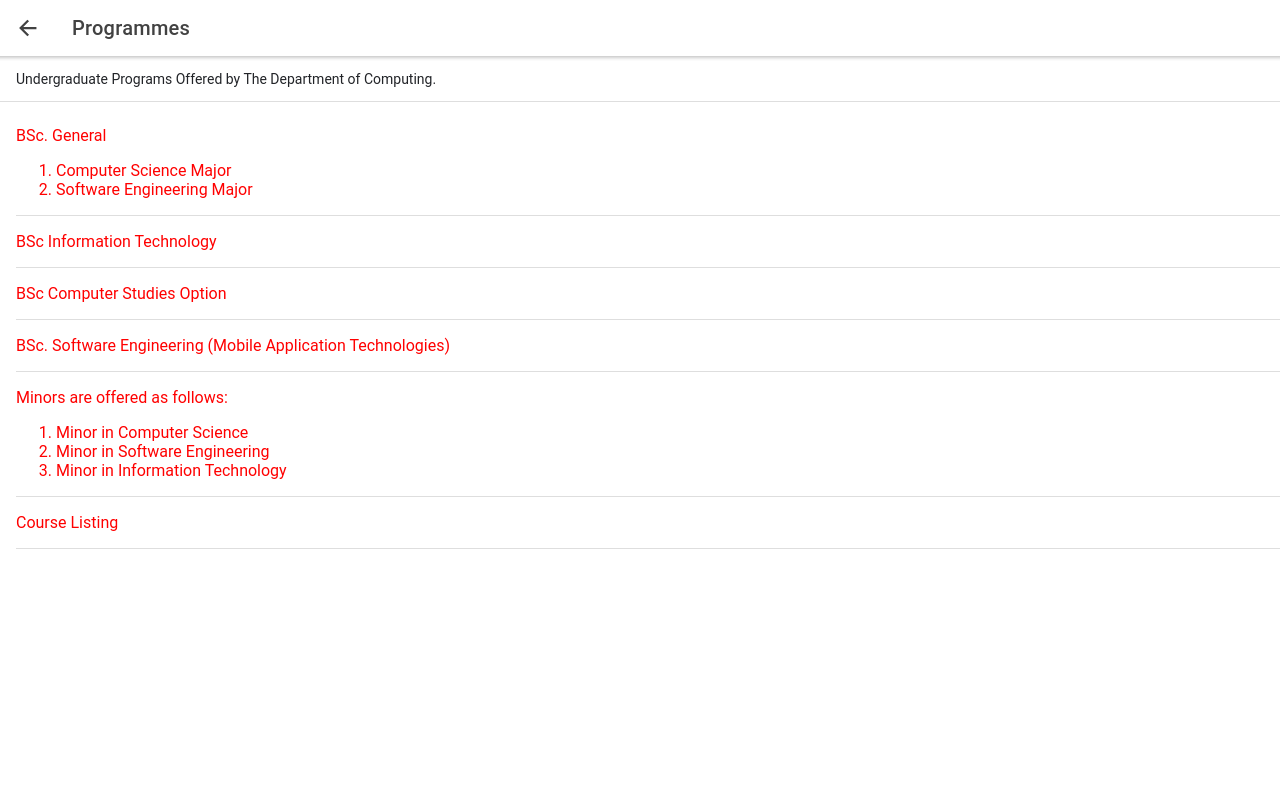
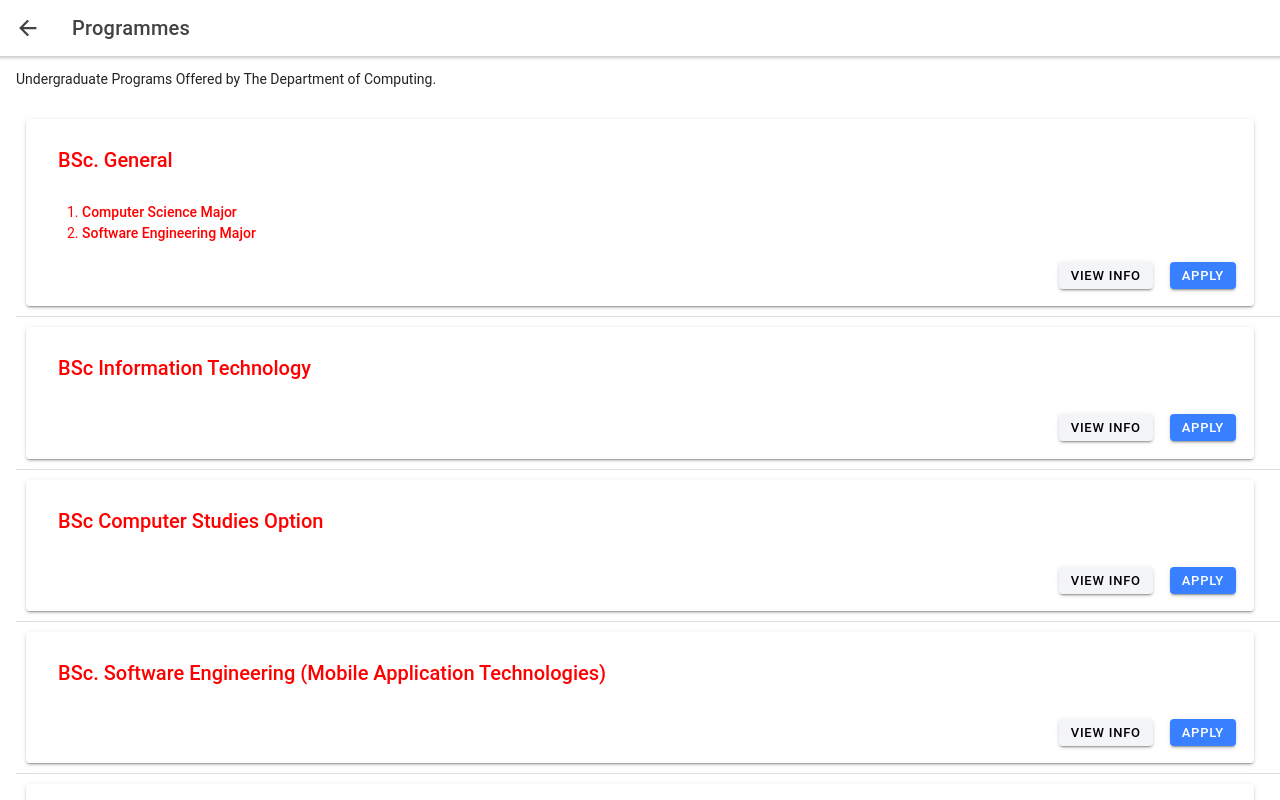
Before and after one commit to bedassie-n/scrum9, a React (Create React App) app: page /programmes in a window 1280 px wide. Built offline with nearby package versions, Linux system fonts and the light colour scheme.

Commit message:
Satisfactory Programmes page

```diff
--- a/src/components/Course.css
+++ b/src/components/Course.css
@@ -1,3 +1,7 @@
 .danger{
     color: red;
 }
+
+ion-card{
+    width: 100%;
+}
--- a/src/components/Course.tsx
+++ b/src/components/Course.tsx
@@ -1,15 +1,24 @@
+import {IonCard, IonCardContent, IonCardTitle, IonCardHeader, IonCardSubtitle, IonButton} from '@ionic/react';
 import './Course.css';
 
-interface ContainerProps { }
+interface ContainerProps {name:string, sub:string[]}
 
-const Course: React.FC<{name:string, sub:string[]}> = ({name, sub}) => {
+const Course: React.FC<ContainerProps> = ({name, sub}) => {
 	const items = sub.map((degree) =>
-	<li>{degree}</li>);
+	<li><IonCardSubtitle className="danger">{degree}</IonCardSubtitle></li>);
   return (
-    <div>
-    	<p className="danger">{name}</p>
-			<ol className="danger">{items}</ol>
-    </div>
+			<IonCard>
+				<IonCardContent>
+					<IonCardHeader>
+						<IonCardTitle className="danger">{name}</IonCardTitle>
+					</IonCardHeader>
+					<ol className="danger">{items}</ol>
+					<div className="ion-text-right">
+						<IonButton className="ion-margin-end" color="light">View Info</IonButton>
+						<IonButton color="primary">Apply</IonButton>
+					</div>
+				</IonCardContent>
+			</IonCard>
   );
 };
 
--- a/src/pages/Programmes.tsx
+++ b/src/pages/Programmes.tsx
@@ -21,7 +21,7 @@ import { IonContent, IonHeader, IonPage, IonTitle, IonToolbar, IonList, IonItem,
 						</IonToolbar>
 					</IonHeader>
 					{/*-- List of Programmes --*/}
-					<IonListHeader lines="full">
+					<IonListHeader lines="none">
 						<IonLabel color="dark">Undergraduate Programs Offered by The Department of Computing.</IonLabel>
 					</IonListHeader>
 					<IonList>
```
